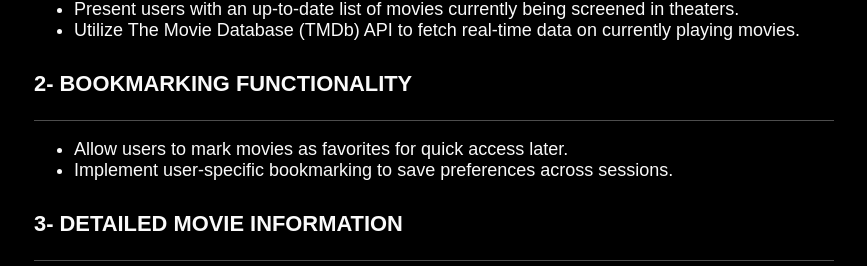
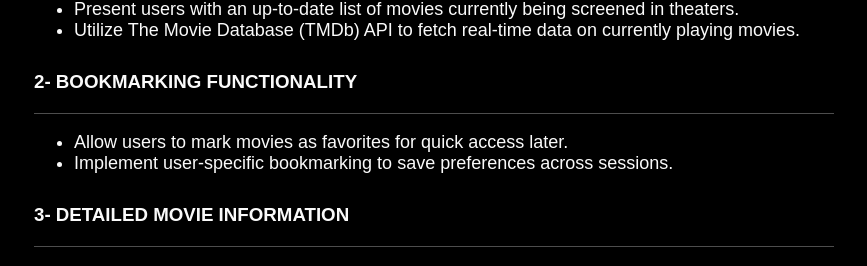
Before and after one commit to h-aburesha/my-next-website, a Next.js app: page /projects/8 in a window 1280 px wide. Shown: the part 1549-1815 px from the top of the page, without its empty margins (206-1073 px from the left). Built offline with nearby package versions, Linux system fonts and the light colour scheme.

Commit message:
Remove duplicate h3 tags and fix formatting in Project8 component

```diff
--- a/pages/projects/8.tsx
+++ b/pages/projects/8.tsx
@@ -93,9 +93,7 @@ function Project8() {
                 </p>
 
                 <h3 style={{ fontWeight: 'bolder' }}>
-                    <h3 style={{ fontWeight: 'bolder' }}>
-                        2- BOOKMARKING FUNCTIONALITY
-                    </h3>
+                    2- BOOKMARKING FUNCTIONALITY
                 </h3>
                 <hr />
                 <p>
@@ -110,11 +108,8 @@ function Project8() {
                         </li>
                     </ul>
                 </p>
-
                 <h3 style={{ fontWeight: 'bolder' }}>
-                    <h3 style={{ fontWeight: 'bolder' }}>
-                        3- DETAILED MOVIE INFORMATION
-                    </h3>
+                    3- DETAILED MOVIE INFORMATION
                 </h3>
                 <hr />
                 <p>
```
